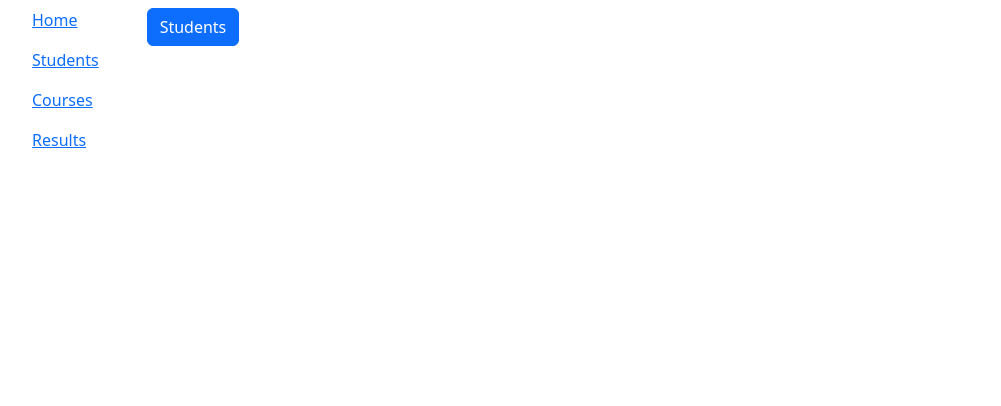
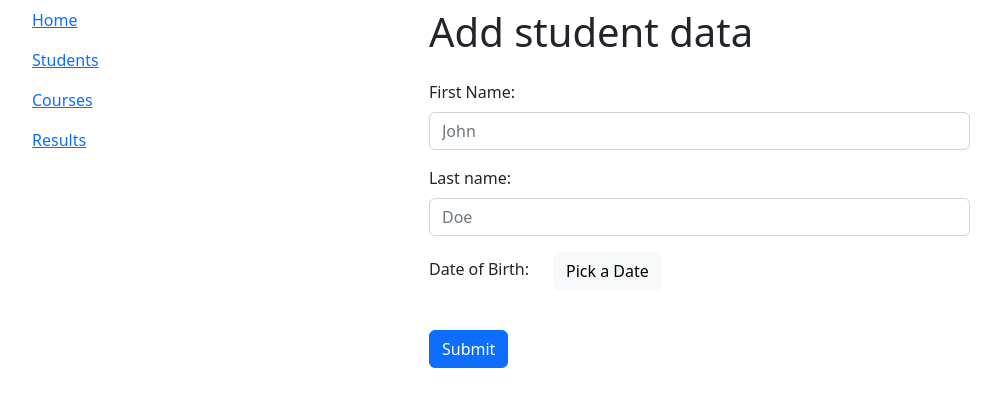
Before and after one commit to artikbharoliya/shyftlabs, a React (Create React App) app in the folder frontend/: page /students in a window 1280 px wide. Shown: the top 406 px of the page, without its empty margins (8-1009 px from the left). Built offline with nearby package versions, Linux system fonts and the light colour scheme.

Commit message:
feat(Students Form): add student data form

```diff
--- a/frontend/package.json
+++ b/frontend/package.json
@@ -7,8 +7,10 @@
     "@testing-library/react": "^13.4.0",
     "@testing-library/user-event": "^13.5.0",
     "bootstrap": "^5.2.3",
+    "date-fns": "^2.29.3",
     "react": "^18.2.0",
     "react-bootstrap": "^2.7.2",
+    "react-day-picker": "^8.6.0",
     "react-dom": "^18.2.0",
     "react-router-dom": "^6.8.1",
     "react-scripts": "5.0.1",
--- a/frontend/public/index.html
+++ b/frontend/public/index.html
@@ -1,6 +1,7 @@
 <!DOCTYPE html>
 <html lang="en">
   <head>
+    <base href="/">
     <meta charset="utf-8" />
     <link rel="icon" href="%PUBLIC_URL%/favicon.ico" />
     <meta name="viewport" content="width=device-width, initial-scale=1" />
--- /dev/null
+++ b/frontend/src/components/studentForm/StudentForm.js
@@ -0,0 +1,54 @@
+import Button from 'react-bootstrap/Button';
+import Row from 'react-bootstrap/Row';
+import Col from 'react-bootstrap/Col';
+import Form from 'react-bootstrap/Form';
+import { DayPicker } from 'react-day-picker';
+import { useState } from 'react';
+
+const getStringDate = (date) => {
+  const year = date.getFullYear();
+  const month = date.getMonth() + 1;
+  const day = date.getDate();
+  return `${year}-${month}-${day}`;
+}
+
+const StudentForm = () => {
+  const [selected, setSelected] = useState();
+  const [isDatePickerOpen, setIsDatePickerOpen] = useState(false);
+
+
+  return (
+    <Row className="justify-content-md-center me-0">
+      <Col md={6} xs={8}>
+        <h1 className='mb-4'>Add student data</h1>
+        <Form>
+          <Form.Group className="mb-3" controlId="formBasicEmail">
+            <Form.Label>First Name:</Form.Label>
+            <Form.Control type="email" placeholder="John" />
+          </Form.Group>
+          <Form.Group className="mb-3" controlId="formBasicEmail">
+            <Form.Label>Last name:</Form.Label>
+            <Form.Control type="email" placeholder="Doe" />
+          </Form.Group>
+          <Form.Group className="mb-3" controlId="formBasicEmail">
+            <Form.Label className='me-4'>Date of Birth:</Form.Label>
+            <Button variant='light' onClick={() => setIsDatePickerOpen(!isDatePickerOpen)}>Pick a Date</Button>
+            {isDatePickerOpen &&
+              <DayPicker
+                mode="single"
+                selected={selected}
+                onSelect={setSelected}
+                footer={selected && `Selected date is: ${getStringDate(selected)}`}
+              />
+            }
+          </Form.Group>
+          <Button variant="primary" type="submit" className='my-4'>
+            Submit
+          </Button>
+        </Form>
+      </Col>
+    </Row>
+  );
+}
+
+export default StudentForm;
--- /dev/null
+++ b/frontend/src/components/studentForm/index.js
@@ -0,0 +1,2 @@
+import StudentForm from "./StudentForm";
+export default StudentForm;
--- a/frontend/src/index.js
+++ b/frontend/src/index.js
@@ -1,6 +1,7 @@
 import React from 'react';
 import ReactDOM from 'react-dom/client';
 import './index.css';
+import 'react-day-picker/dist/style.css';
 import 'bootstrap/dist/css/bootstrap.min.css';
 import App from './App';
 import reportWebVitals from './reportWebVitals';
--- a/frontend/src/pages/Students/Students.js
+++ b/frontend/src/pages/Students/Students.js
@@ -1,11 +1,12 @@
-import Button from 'react-bootstrap/Button';
 import './Students.css';
+import StudentForm from '../../components/studentForm';
 
 function Students() {
+
 	return (
 		<div className="students-page">
-			<Button variant="primary">Students</Button>
-		</div>
+			<StudentForm />
+		</div >
 	);
 }
 
```
Also changed, not shown: 2 other files (tests, documents, lock files or other folders).
